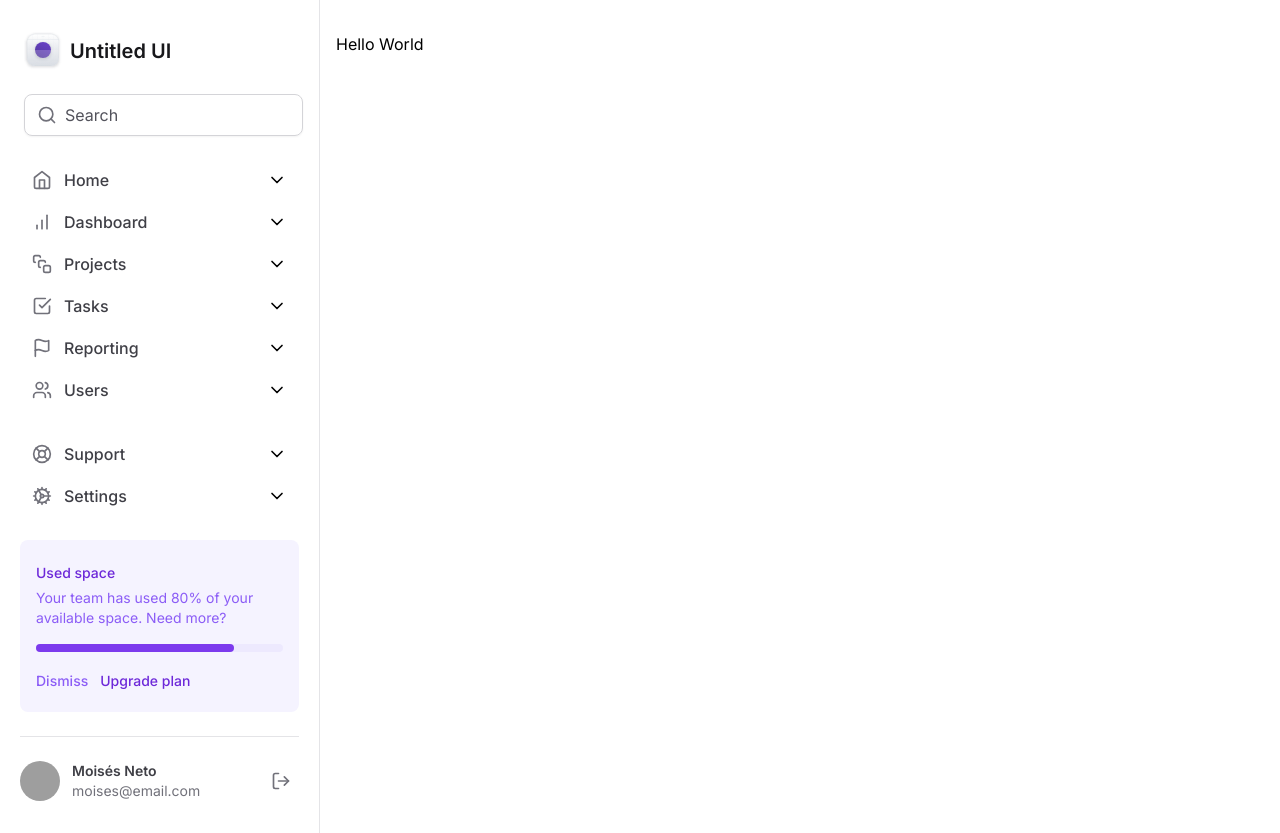
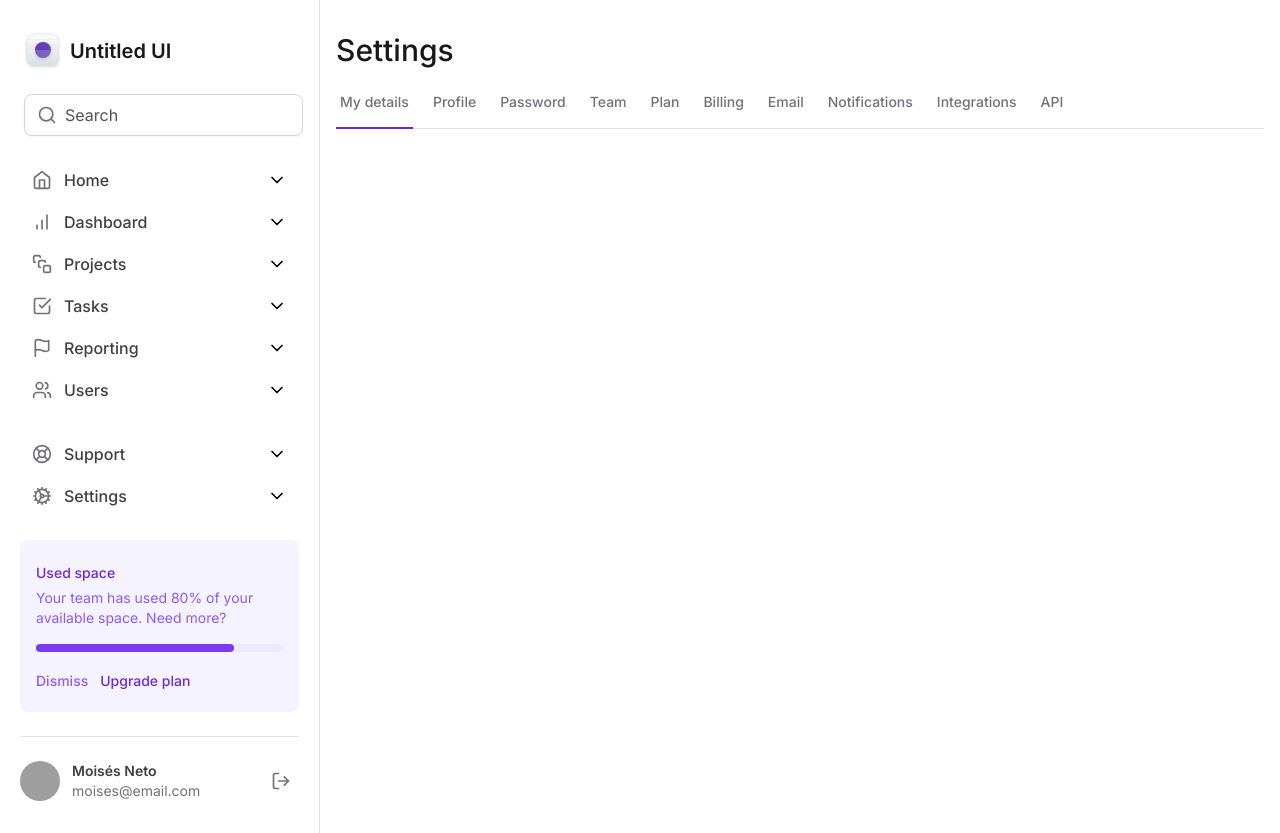
Before and after one commit to moisesnetouou/tailwind-next, a Next.js app: page / in a window 1280 px wide. Built offline with nearby package versions, Linux system fonts and the light colour scheme; grey boxes are pictures that could not be loaded.

Commit message:
feat: create tabs

```diff
--- a/package.json
+++ b/package.json
@@ -11,6 +11,7 @@
     "lint:fix": "eslint --fix --ext .ts,.tsx ."
   },
   "dependencies": {
+    "@radix-ui/react-tabs": "^1.0.4",
     "lucide-react": "^0.335.0",
     "next": "14.1.0",
     "react": "^18",
--- a/src/app/layout.tsx
+++ b/src/app/layout.tsx
@@ -16,7 +16,7 @@
   children: React.ReactNode
 }>) {
   return (
-    <html lang="en">
+    <html lang="en" className="antialiased">
       <body className={inter.className}>
         <div className="grid min-h-screen grid-cols-app">
           <Sidebar />
--- a/src/app/page.tsx
+++ b/src/app/page.tsx
@@ -1,3 +1,11 @@
+import { SettingsTabs } from '@/components/SettingsTabs'
+
 export default function Home() {
-  return <h1>Hello World</h1>
+  return (
+    <>
+      <h1 className="text-3xl font-medium text-zinc-900">Settings</h1>
+
+      <SettingsTabs />
+    </>
+  )
 }
--- /dev/null
+++ b/src/components/SettingsTabs/TabItem.tsx
@@ -0,0 +1,23 @@
+'use client'
+import * as Tabs from '@radix-ui/react-tabs'
+
+interface TabItemProps {
+  value: string
+  title: string
+  isSelected?: boolean
+}
+
+export function TabItem({ value, title, isSelected = false }: TabItemProps) {
+  return (
+    <Tabs.Trigger
+      value={value}
+      className="relative px-1  pb-4 text-sm font-medium text-zinc-500 hover:text-violet-700 data-[state=active]:text-violet-700"
+    >
+      <span>{title}</span>
+
+      {isSelected && (
+        <div className="absolute inset-x-0 -bottom-px h-0.5 bg-violet-700" />
+      )}
+    </Tabs.Trigger>
+  )
+}
--- /dev/null
+++ b/src/components/SettingsTabs/index.tsx
@@ -0,0 +1,58 @@
+'use client'
+
+import * as Tabs from '@radix-ui/react-tabs'
+import { TabItem } from './TabItem'
+import { useState } from 'react'
+
+export function SettingsTabs() {
+  const [currentTab, setCurrentTab] = useState('tab1')
+
+  return (
+    <Tabs.Root onValueChange={setCurrentTab}>
+      <Tabs.List className="mt-6 flex w-full items-center gap-4 border-b border-zinc-200">
+        <TabItem
+          value="tab1"
+          title="My details"
+          isSelected={currentTab === 'tab1'}
+        />
+        <TabItem
+          value="tab2"
+          title="Profile"
+          isSelected={currentTab === 'tab2'}
+        />
+        <TabItem
+          value="tab3"
+          title="Password"
+          isSelected={currentTab === 'tab3'}
+        />
+        <TabItem value="tab4" title="Team" isSelected={currentTab === 'tab4'} />
+        <TabItem value="tab5" title="Plan" isSelected={currentTab === 'tab5'} />
+        <TabItem
+          value="tab6"
+          title="Billing"
+          isSelected={currentTab === 'tab6'}
+        />
+        <TabItem
+          value="tab7"
+          title="Email"
+          isSelected={currentTab === 'tab7'}
+        />
+        <TabItem
+          value="tab8"
+          title="Notifications"
+          isSelected={currentTab === 'tab8'}
+        />
+        <TabItem
+          value="tab9"
+          title="Integrations"
+          isSelected={currentTab === 'tab9'}
+        />
+        <TabItem
+          value="tab10"
+          title="API"
+          isSelected={currentTab === 'tab10'}
+        />
+      </Tabs.List>
+    </Tabs.Root>
+  )
+}
```
Also changed, not shown: 1 other file (tests, documents, lock files or other folders).
